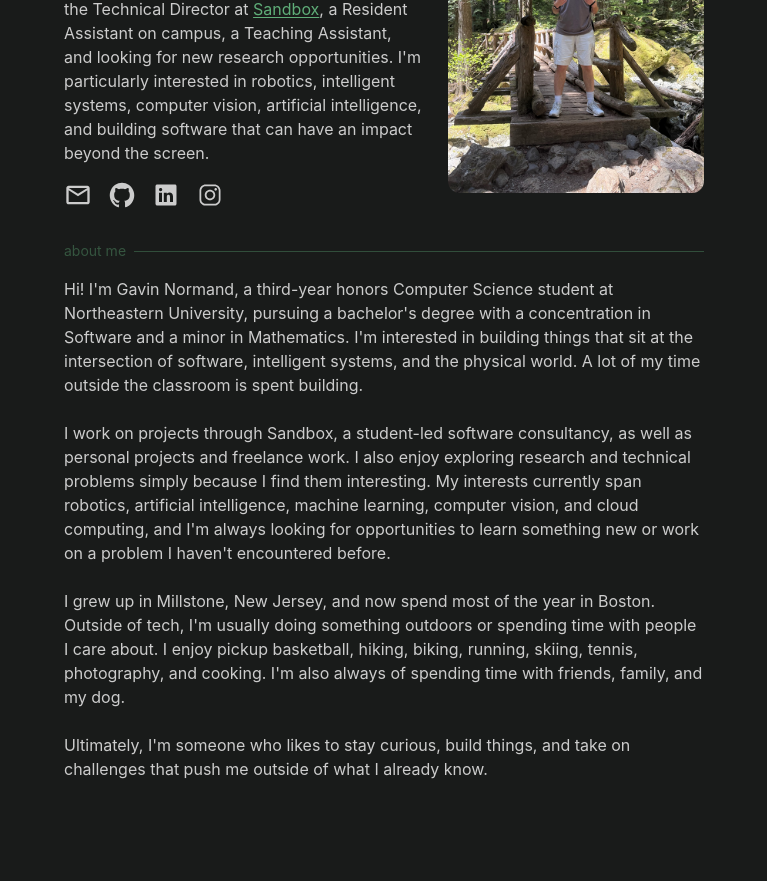
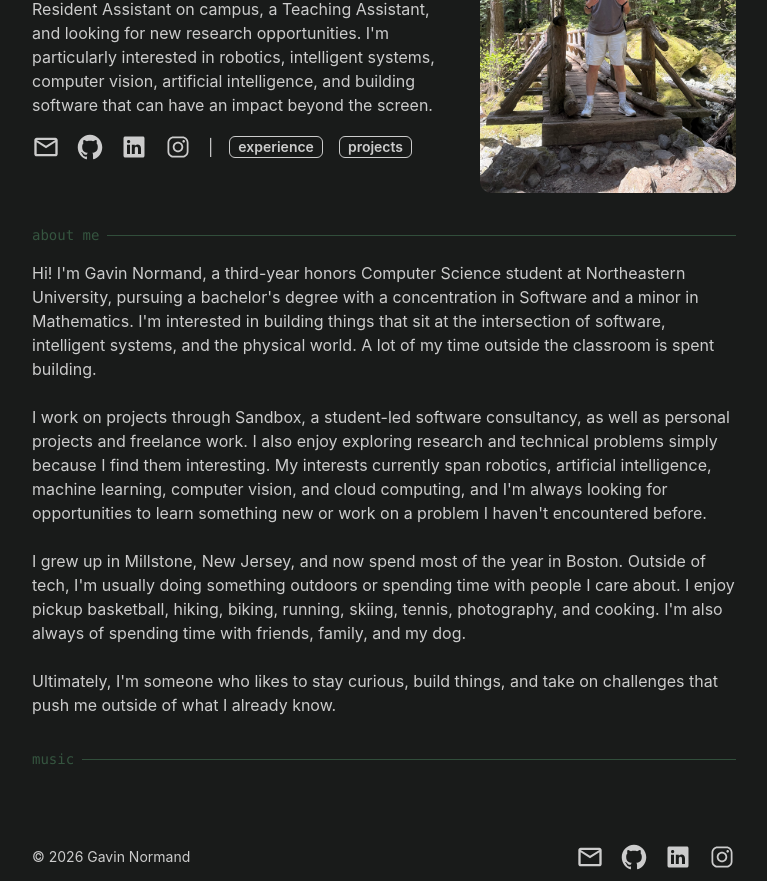
Before and after one commit to gavinnormand/website, a React (Vite) app: page / in a window 1280 px wide. Shown: the part 320-1201 px from the top of the page, without its empty margins (256-1023 px from the left). Before the commit the page ends 1165 px from the top, so only its background shows below. Built offline with nearby package versions, Linux system fonts and the light colour scheme.

Commit message:
Added footer and music section scaffolding

```diff
--- a/src/App.tsx
+++ b/src/App.tsx
@@ -4,12 +4,13 @@ import Nav from "./components/Nav";
 import Experience from "./pages/Experience";
 import Projects from "./pages/Projects";
 import Card from "./pages/Card";
+import Footer from "./components/Footer";
 
 function App() {
   return (
     <BrowserRouter>
       <Nav />
-      <div className="mx-auto max-w-3xl px-8 py-16 md:px-16">
+      <div className="mx-auto max-w-3xl px-8 py-16">
         <Routes>
           <Route path="/" element={<Home />} />
           <Route path="/experience" element={<Experience />} />
@@ -17,6 +18,7 @@ function App() {
           <Route path="/card" element={<Card />} />
         </Routes>
       </div>
+      <Footer />
     </BrowserRouter>
   );
 }
--- a/src/components/Footer.tsx
+++ b/src/components/Footer.tsx
@@ -1,6 +1,41 @@
+import { IoLogoGithub, IoLogoLinkedin, IoLogoInstagram } from "react-icons/io";
+import { MdOutlineEmail } from "react-icons/md";
+
 function Footer() {
   return (
-    <div></div>
+    <div className="text-secondary-text mx-auto flex h-12 max-w-3xl flex-row items-center justify-between gap-6 px-8 text-sm">
+      © {new Date().getFullYear()} Gavin Normand
+      <div className="text-secondary-text flex flex-row items-center justify-center gap-4 md:justify-start">
+        <a
+          target="_blank"
+          href="mailto:normandgavin@gmail.com"
+          className="hover:text-primary-text transition-colors"
+        >
+          <MdOutlineEmail size={28} />
+        </a>
+        <a
+          target="_blank"
+          href="https://github.com/gavinnormand"
+          className="hover:text-primary-text transition-colors"
+        >
+          <IoLogoGithub size={28} />
+        </a>
+        <a
+          target="_blank"
+          href="https://linkedin.com/in/gavin-normand"
+          className="hover:text-primary-text transition-colors"
+        >
+          <IoLogoLinkedin size={28} />
+        </a>
+        <a
+          target="_blank"
+          href="https://instagram.com/gavin_normand"
+          className="hover:text-primary-text transition-colors"
+        >
+          <IoLogoInstagram size={28} />
+        </a>
+      </div>
+    </div>
   );
 }
 
--- a/src/components/Nav.tsx
+++ b/src/components/Nav.tsx
@@ -3,15 +3,15 @@ import { Link, useLocation } from "react-router-dom";
 function Nav() {
   const location = useLocation();
   return (
-    <div className="border-accent/15 border-b">
-      <div className="text-secondary-text mx-auto flex max-w-3xl flex-row items-center justify-between gap-6 px-8">
+    <div className="border-accent/15 bg-background sticky top-0 z-50 border-b">
+      <div className="text-secondary-text mx-auto flex h-16 max-w-3xl flex-row items-center justify-between gap-6 px-8">
         <Link
           to={"/"}
           className={`hover:text-accent transition-colors ${location.pathname == "/" ? "text-accent" : ""}`}
         >
           gavinnormand
         </Link>
-        <div className="flex h-16 flex-row items-center gap-6">
+        <div className="flex flex-row items-center gap-6">
           <Link
             to={"/experience"}
             className={`hover:text-accent transition-colors ${location.pathname == "/experience" ? "text-accent" : ""}`}
--- a/src/components/PageLink.tsx
+++ b/src/components/PageLink.tsx
@@ -1,9 +1,23 @@
-function PageLink({ title }: { title: string }) {
+import { Link } from "react-router-dom";
+
+function PageLink({
+  page,
+  link,
+  size,
+}: {
+  page: string;
+  link: string;
+  size: number;
+}) {
   return (
-    <div className="flex flex-row items-center gap-2">
-      <p className="text-accent/40 text-sm">{title}</p>
-      <div className="bg-accent/40 h-px w-fit flex-1" />
-    </div>
+    <Link
+      className={`border-secondary-text hover:border-primary-text h-[${size}px] flex items-center rounded-md border`}
+      to={link}
+    >
+      <p className="text-secondary-text hover:text-primary-text px-2 text-sm font-semibold">
+        {page}
+      </p>
+    </Link>
   );
 }
 
--- a/src/components/SectionTitle.tsx
+++ b/src/components/SectionTitle.tsx
@@ -1,7 +1,7 @@
 function SectionTitle({ title }: { title: string }) {
   return (
     <div className="flex flex-row items-center gap-2">
-      <p className="text-accent/40 text-sm">{title}</p>
+      <p className="text-accent/40 font-mono text-sm">{title}</p>
       <div className="bg-accent/35 h-px w-fit flex-1" />
     </div>
   );
--- a/src/pages/Home.tsx
+++ b/src/pages/Home.tsx
@@ -2,6 +2,7 @@ import { useState } from "react";
 import { IoLogoGithub, IoLogoInstagram, IoLogoLinkedin } from "react-icons/io";
 import { MdOutlineEmail } from "react-icons/md";
 import SectionTitle from "../components/SectionTitle";
+import PageLink from "../components/PageLink";
 
 function Home() {
   const [pictureIndex] = useState<number>(() => {
@@ -58,7 +59,7 @@ function Home() {
             the screen.
           </p>
           {/* Info lander socials */}
-          <div className="text-secondary-text flex flex-row justify-center gap-4 md:justify-start">
+          <div className="text-secondary-text flex flex-row items-center justify-center gap-4 md:justify-start">
             <a
               target="_blank"
               href="mailto:normandgavin@gmail.com"
@@ -87,6 +88,9 @@ function Home() {
             >
               <IoLogoInstagram size={28} />
             </a>
+            <p>|</p>
+            <PageLink page={"experience"} link={"/experience"} size={24} />
+            <PageLink page={"projects"} link={"/projects"} size={24} />
           </div>
         </div>
 
@@ -143,6 +147,12 @@ function Home() {
           take on challenges that push me outside of what I already know.
         </p>
       </div>
+
+      {/* Music */}
+      <div>
+        <SectionTitle title={"music"} />
+        {/* <Music /> */}
+      </div>
     </div>
   );
 }
```
Also changed, not shown: src/components/Music.tsx (added).
